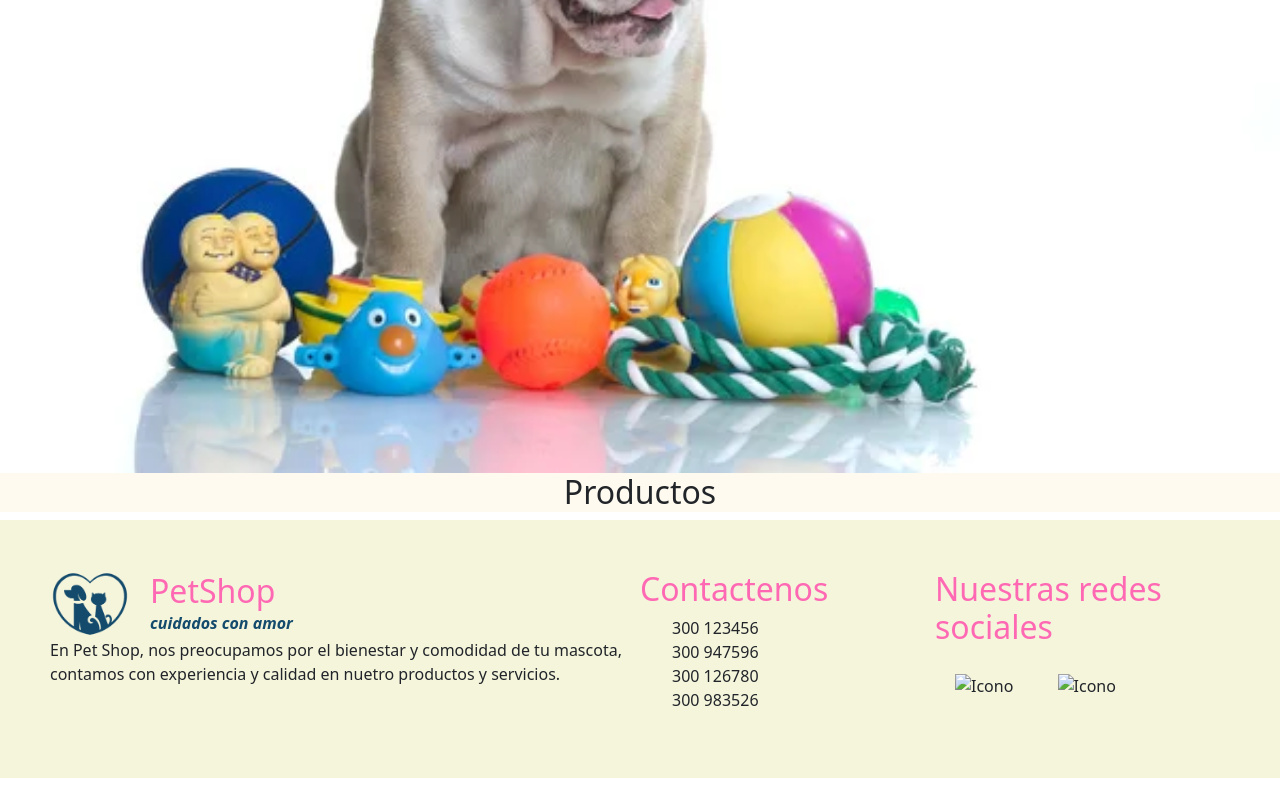
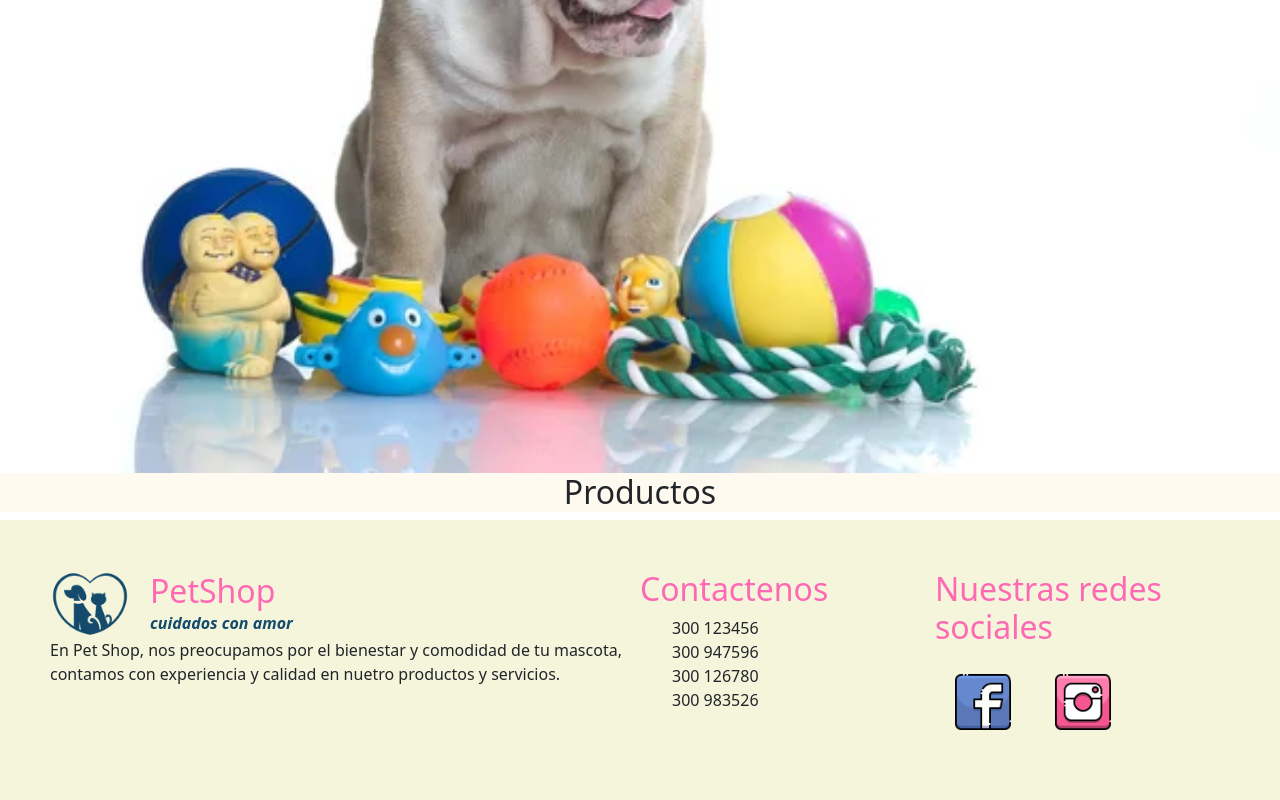
Before and after one commit to Lucyjim07/PF-Jimenez-Mejia, a plain HTML site: page pages/productos.html in a window 1280 px wide. Shown: the part 498-1298 px from the top of the page. Before the commit the page ends 1276 px from the top, so only its background shows below. Drawn offline with nearby package versions, Linux system fonts and the light colour scheme.

Commit message:
logos del footer

```diff
--- a/pages/productos.html
+++ b/pages/productos.html
@@ -66,10 +66,10 @@
         <div>
             <h2 class="logo">Nuestras redes sociales</h2>
 
-            <img class="margen-iconos" src="img/facebook.png" alt="Icono" />
+            <img class="margen-iconos" src="../img/facebook.png" alt="Icono" />
             <img
                 class="margen-iconos"
-                src="img/instagram.png"
+                src="../img/instagram.png"
                 alt="Icono"
             />
         </div>
```
Also changed, not shown: pages/servicios.html (+2 -2 lines).
